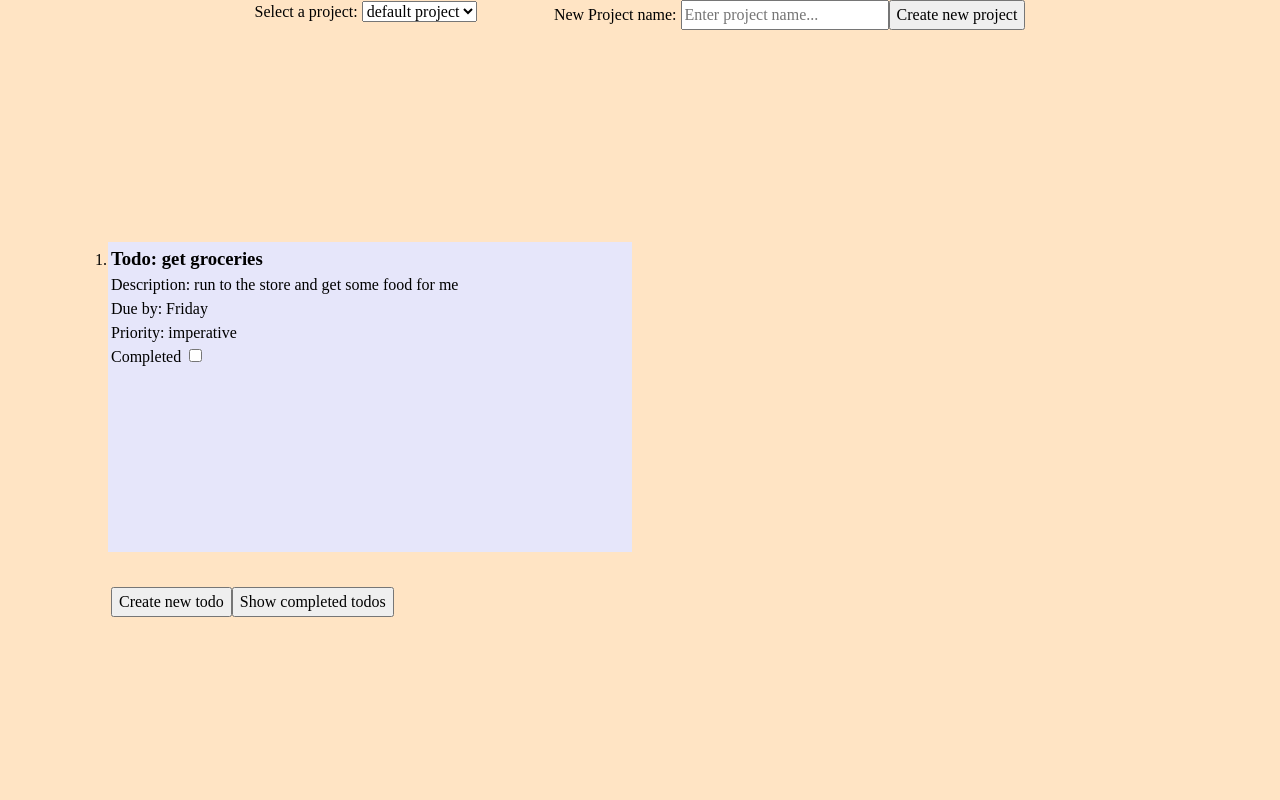
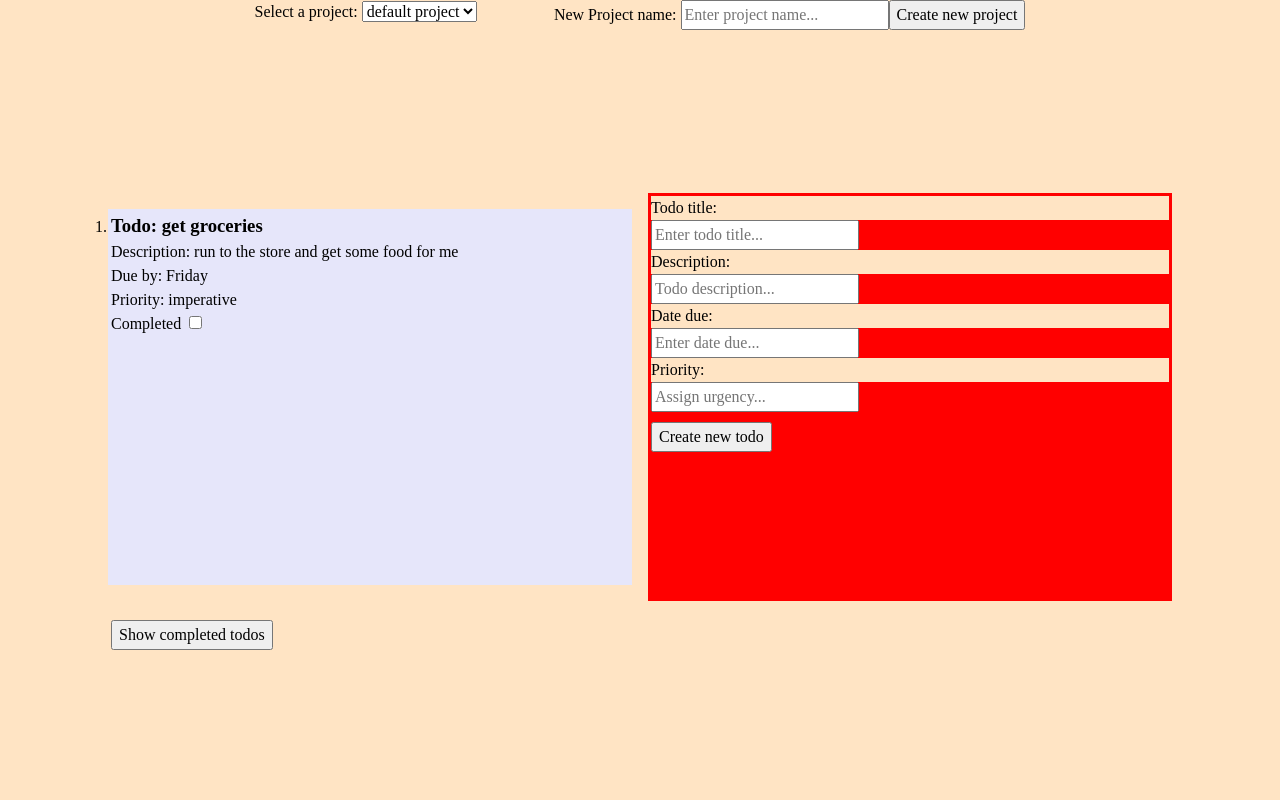
Before and after one commit to gniht/todo, a website with bundled scripts: page index.html in a window 1280 px wide. Built offline with nearby package versions, Linux system fonts and the light colour scheme.

Commit message:
added new todo form and moved create todo button.  adjusted some styles

```diff
--- a/app.js
+++ b/app.js
@@ -18,16 +18,59 @@ let myfood = new Todo(
 
 const controlBtns = document.createElement('div');
 let newTodoBtn = document.createElement('button');
+newTodoBtn.id = 'newTodoBtn';
 newTodoBtn.textContent = 'Create new todo';
 const hideBtn = document.createElement('button');
 hideBtn.innerText = 'Show completed todos';
 controlBtns.classList.add('split-left');
 controlBtns.style = "background-color: var(--main-background-color)";
 let hideCompleted = true;
-controlBtns.append(newTodoBtn, hideBtn);
+controlBtns.append(hideBtn);
 
 const newProjectBtn = document.createElement('button');
 newProjectBtn.innerText = 'Create new project';
+
+//new todo form
+const newTodoForm = document.createElement('form');
+newTodoForm.classList.add('split-right');
+const titleLabel = document.createElement('label');
+titleLabel.innerText = 'Todo title: ';
+titleLabel.for = 'titleInput';
+const titleInput = document.createElement('input');
+titleInput.id = 'titleInput';
+titleInput.placeholder = 'Enter todo title...';
+const descriptionLabel = document.createElement('label');
+descriptionLabel.for = 'todoDescription';
+descriptionLabel.innerText = 'Description: ';
+const todoDescription = document.createElement('input');
+todoDescription.id = 'todoDescription';
+todoDescription.type = 'textarea';
+todoDescription.placeholder = 'Todo description...';
+const newTodoDueDateLabel = document.createElement('label');
+newTodoDueDateLabel.innerText = 'Date due: '
+newTodoDueDateLabel.for = 'newTodoDueDate';
+const newTodoDueDate = document.createElement('input');
+newTodoDueDate.type = 'text';
+newTodoDueDate.id = 'newTodoDueDate';
+newTodoDueDate.placeholder = 'Enter date due...';
+const newTodoPriorityLabel = document.createElement('label');
+newTodoPriorityLabel.for = 'newTodoPriority';
+newTodoPriorityLabel.innerText = 'Priority:';
+const newTodoPriority = document.createElement('input');
+newTodoPriority.type = 'text';
+newTodoPriority.id = 'newTodoPriority';
+newTodoPriority.placeholder = 'Assign urgency...';
+newTodoForm.append(titleLabel,
+  titleInput,
+  descriptionLabel,
+  todoDescription,
+  newTodoDueDateLabel,
+  newTodoDueDate,
+  newTodoPriorityLabel,
+  newTodoPriority,
+  newTodoBtn
+  );
+
 
 const optionsMenu = document.createElement('div');
 optionsMenu.classList.add('top-center');
@@ -54,6 +97,8 @@ projects.append(defaultProject);
 projectSelect.append(projectSelectLabel, projects);
 optionsMenu.append(projectSelect, newProjectNameField);
 
+
+
 let myTodos = document.createElement('ol');
 myTodos.classList.add('split-left');
 let allProjects = [[]];
@@ -62,7 +107,13 @@ let todos = allProjects[projects.selectedIndex];
 todos.push(catfood);
 todos.push(myfood);
 updateList(todos);
-document.body.append(optionsMenu, myTodos, controlBtns);
+document.body.append(optionsMenu, myTodos, newTodoForm, controlBtns);
+
+
+newTodoBtn.addEventListener('click', e => {
+  //todo: add todo to current project
+
+});
 
 projects.addEventListener('click', e => {
   e.preventDefault();
--- a/css/style.css
+++ b/css/style.css
@@ -1,6 +1,21 @@
+
 select {
   height: fit-content;
 }
  button {
    height: fit-content;
  }
+ form label {
+   display: block;
+   background-color: var(--main-background-color);
+ }
+.split-left {
+  background-color: var(--main-background-color);
+}
+.split-right {
+  background-color: var(--main-background-color);
+}
+#newTodoBtn {
+  display: block;
+  margin-top: 10px;
+}
--- a/todo.js
+++ b/todo.js
@@ -1,5 +1,5 @@
 export default class Todo {
-  constructor(title, description, dueDate, priority, checked){
+  constructor(title, description, dueDate, priority, checked = false){
     this.title = title;
     this.description = description;
     this.dueDate = dueDate;
```
